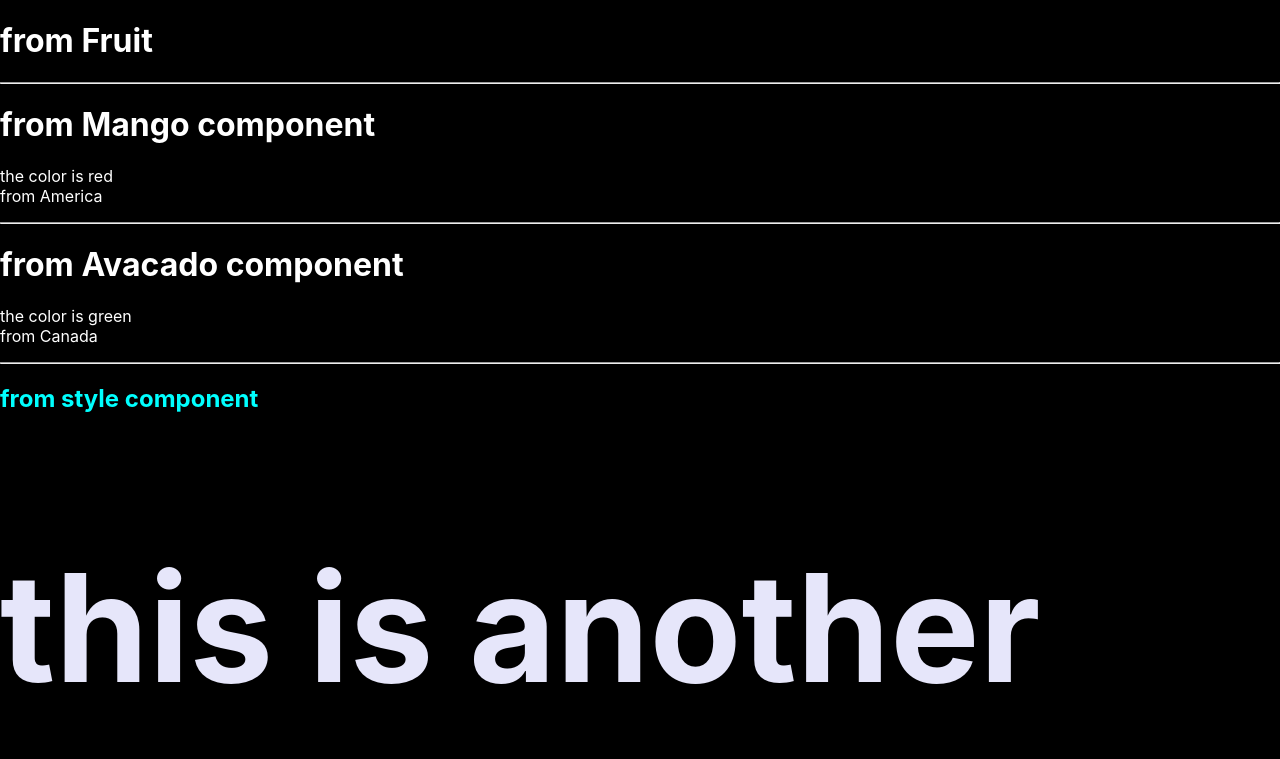
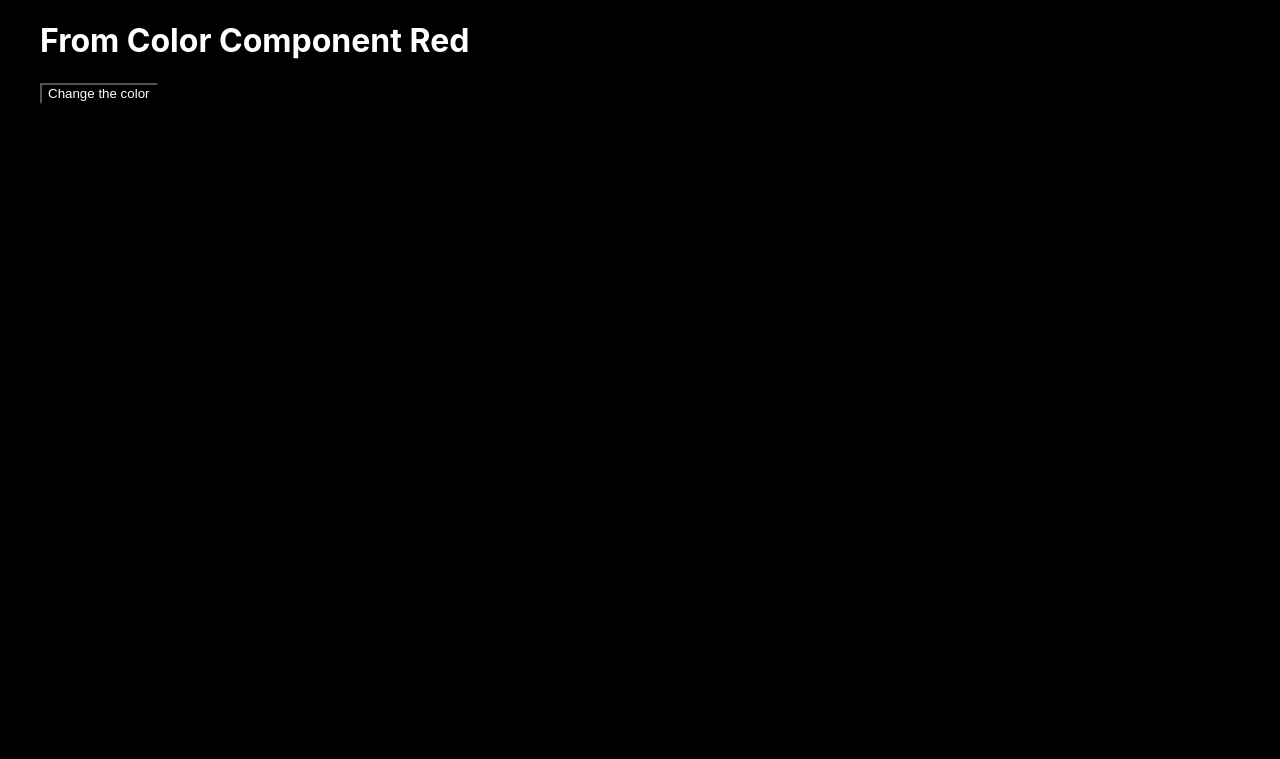
Before and after one commit to Vinushann/React, a React (Create React App) app in the folder learnreact/: page / in a window 1280 px wide. Shown: the top 759 px of the page. Built offline with nearby package versions, Linux system fonts and the light colour scheme.

Commit message:
A9 - useState

```diff
--- a/learnreact/src/Componenet/Avacado.js
+++ /dev/null
@@ -1,28 +0,0 @@
-// getting the Component class from react module
-import{ Component } from 'react';
-
-// class creation
-class Avocado extends Component {
-
-  render(){
-
-    // get the object out
-    const {obj} = this.props;
-    const {color, country} = obj;
-
-    return(
-      <>
-      <h1> from Avacado component </h1>
-      <p>
-        {/* using those variables */}
-        the color is {color}
-        <br />
-        from {country}
-      </p>
-      <hr />
-    </>
-    );
-  }
-}
-
-export default Avocado;
--- /dev/null
+++ b/learnreact/src/Componenet/Color.js
@@ -0,0 +1,22 @@
+// import the function
+import {useState} from 'react'
+
+function Color() {
+
+  // set the initial value
+  const [color, setColor] = useState('Red');
+
+  const increment = () => {
+    setColor('Green')
+  };
+
+  return (
+    <>
+      <h1> From Color Component {color} </h1>
+      {/* button for TRIGGER */}
+      <button onClick={increment}> Change the color </button>
+    </>
+  );
+}
+
+export default Color;
--- a/learnreact/src/Componenet/Mango.js
+++ /dev/null
@@ -1,25 +0,0 @@
-
-function Mango(props) {
-
-  // DESTRUCTURING METHOD - take the OBJECT out
-  const {obj} = props;
-
-  const {country, color} = obj;
-
-  return (
-    <>
-      <h1> from Mango component </h1>
-      <p>
-        {/* using those variables */}
-        the color is {color}
-        <br />
-        from {country}
-      </p>
-      <hr />
-    </>
-  );
-}
-
-
-
-export default Mango;
--- a/learnreact/src/Componenet/Style.js
+++ /dev/null
@@ -1,25 +0,0 @@
-// import the style.module.css
-// in this style thing contain all the data from that specific css
-import styles from './header.module.css';
-
-
-function Style(){
-
-  // declare the styles
-  const style1 = {
-    color: "red",
-    fontSize : "300px"
-  }
-
-  return(
-    <>
-    <h2 className = {styles.classOne}> from style component</h2>
-
-  {/* use the className we can apply the all css */}
-    <h2 className = {styles.one}> this is another tag </h2>
-    <hr />
-    </>
-  );
-}
-
-export default Style;
--- a/learnreact/src/Componenet/apple.js
+++ /dev/null
@@ -1,27 +0,0 @@
-import Mango from "./Mango";
-import Avocado from "./Avacado";
-import Style from "./Style"
-
-function Fruit() {
-
-  // using object to share the data through the PROPS
-  const obj = { country: "America", color: "red" };
-  const obj1 = { country: "Canada", color: "green" };
-
-  const text = `from Fruit`;
-
-  return (
-    <>
-      <h1>{text}</h1>
-      <hr />
-
-      <Mango obj={obj} />
-      <Avocado obj = {obj1}/>
-      <Style/>
-
-    </>
-  );
-}
-
-// import the component
-export default Fruit;
--- a/learnreact/src/Componenet/header.module.css
+++ /dev/null
@@ -1,9 +0,0 @@
-/* apply the css for specific section */
-.classOne{
-  color: aqua;
-}
-
-.one{
-  font-size: 150px;
-  color: lavender;
-}
--- a/learnreact/src/Componenet/style.css
+++ /dev/null
@@ -1,6 +0,0 @@
-/* add the css code for entire page */
-* {
-  color: red;
-  background-color : yellow;
-
-}
--- a/learnreact/src/index.css
+++ b/learnreact/src/index.css
@@ -5,6 +5,7 @@ body {
     sans-serif;
   -webkit-font-smoothing: antialiased;
   -moz-osx-font-smoothing: grayscale;
+  margin-left: 40px;
 }
 
 code {
--- a/learnreact/src/index.js
+++ b/learnreact/src/index.js
@@ -4,13 +4,13 @@ import './index.css';
 import App from './App';
 import reportWebVitals from './reportWebVitals';
 
-// import the apple componenet
-import Fruit from './Componenet/apple';
+// import the color
+import Color from './Componenet/Color'
 
 const root = ReactDOM.createRoot(document.getElementById('root'));
 root.render(
   <React.StrictMode>
-    <Fruit/>
+    <Color/>
   </React.StrictMode>
 );
 
```
